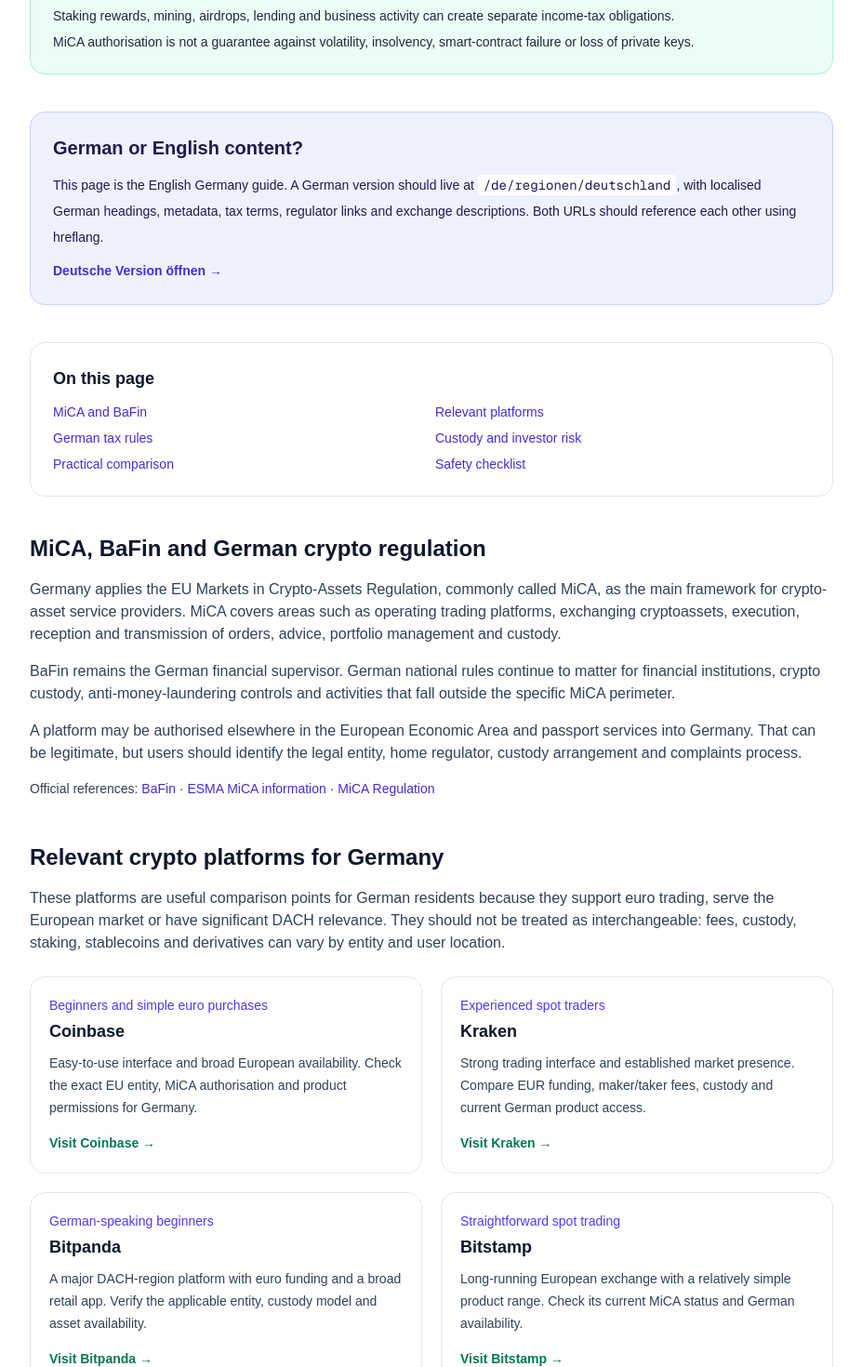
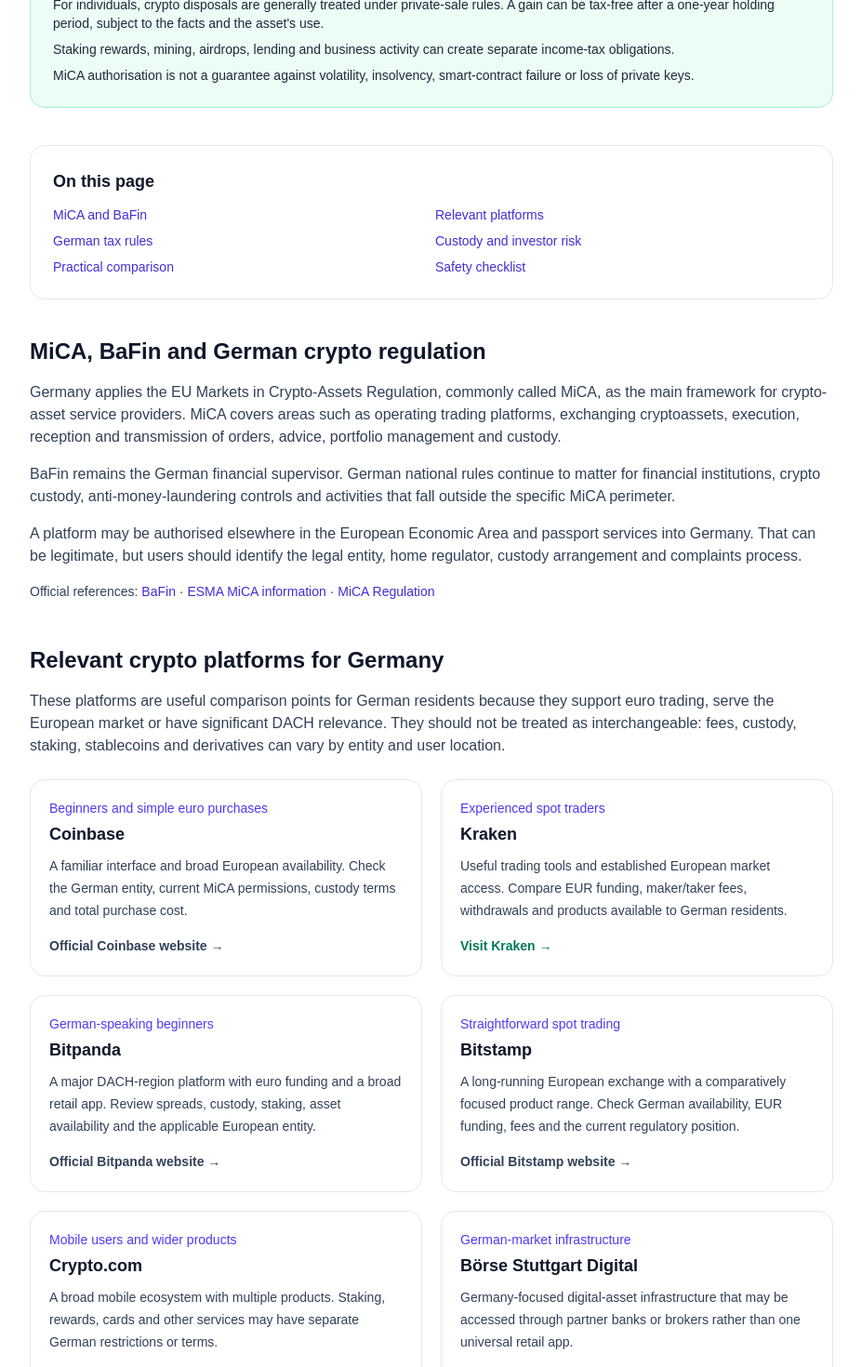
Before and after one commit to cryptosbeginner/cryptosbeginner, a Next.js app: page /regions/germany in a window 1280 px wide. Shown: the part 600-2070 px from the top of the page at 93% size, without its empty margins (176-1103 px from the left). Built offline with nearby package versions, Linux system fonts and the light colour scheme.

Commit message:
Refine Germany page language switch and exchange links

```diff
--- a/src/app/regions/germany/page.tsx
+++ b/src/app/regions/germany/page.tsx
@@ -6,6 +6,15 @@
   title: "Best Crypto Exchanges in Germany 2026",
   description:
     "2026 Germany crypto exchange guide: MiCA, BaFin, German tax rules, Coinbase, Kraken, Bitpanda, Bitstamp and custody considerations for residents.",
+  alternates: {
+    canonical: "https://www.cryptosbeginner.com/regions/germany",
+    languages: {
+      en: "https://www.cryptosbeginner.com/regions/germany",
+      de: "https://www.cryptosbeginner.com/de/deutschland",
+      "x-default":
+        "https://www.cryptosbeginner.com/regions/germany",
+    },
+  },
 };
 
 const UPDATED = "2026-08-21";
@@ -15,43 +24,49 @@
     name: "Coinbase",
     bestFor: "Beginners and simple euro purchases",
     note:
-      "Easy-to-use interface and broad European availability. Check the exact EU entity, MiCA authorisation and product permissions for Germany.",
-    href: "https://go.cryptosbeginner.com/coinbase",
+      "A familiar interface and broad European availability. Check the German entity, current MiCA permissions, custody terms and total purchase cost.",
+    href: "https://www.coinbase.com/de",
+    affiliate: false,
   },
   {
     name: "Kraken",
     bestFor: "Experienced spot traders",
     note:
-      "Strong trading interface and established market presence. Compare EUR funding, maker/taker fees, custody and current German product access.",
+      "Useful trading tools and established European market access. Compare EUR funding, maker/taker fees, withdrawals and products available to German residents.",
     href: "https://go.cryptosbeginner.com/Kraken",
+    affiliate: true,
   },
   {
     name: "Bitpanda",
     bestFor: "German-speaking beginners",
     note:
-      "A major DACH-region platform with euro funding and a broad retail app. Verify the applicable entity, custody model and asset availability.",
-    href: "https://go.cryptosbeginner.com/Bitpanda",
+      "A major DACH-region platform with euro funding and a broad retail app. Review spreads, custody, staking, asset availability and the applicable European entity.",
+    href: "https://www.bitpanda.com/en",
+    affiliate: false,
   },
   {
     name: "Bitstamp",
     bestFor: "Straightforward spot trading",
     note:
-      "Long-running European exchange with a relatively simple product range. Check its current MiCA status and German availability.",
-    href: "https://go.cryptosbeginner.com/Bitstamp",
+      "A long-running European exchange with a comparatively focused product range. Check German availability, EUR funding, fees and the current regulatory position.",
+    href: "https://www.bitstamp.net",
+    affiliate: false,
   },
   {
     name: "Crypto.com",
     bestFor: "Mobile users and wider products",
     note:
-      "Large app ecosystem and multiple products. German availability, staking, rewards and other services can be restricted by regulation.",
+      "A broad mobile ecosystem with multiple products. Staking, rewards, cards and other services may have separate German restrictions or terms.",
     href: "https://go.cryptosbeginner.com/CryptoCom",
+    affiliate: true,
   },
   {
     name: "Börse Stuttgart Digital",
     bestFor: "German-market infrastructure",
     note:
-      "A Germany-focused digital-asset infrastructure provider. Retail access may be delivered through partner banks or brokers rather than one universal app.",
+      "Germany-focused digital-asset infrastructure that may be accessed through partner banks or brokers rather than one universal retail app.",
     href: "https://www.boerse-stuttgart.de",
+    affiliate: false,
   },
 ];
 
@@ -61,8 +76,20 @@
       <Header />
 
       <main className="bg-white">
+        {/* Hero */}
         <section className="bg-slate-50 border-b">
           <div className="max-w-4xl mx-auto px-4 py-12">
+            <div className="mb-4 flex flex-wrap gap-3 text-sm">
+              <span className="text-slate-600">English</span>
+              <span className="text-slate-400">·</span>
+              <Link
+                href="/de/deutschland"
+                className="text-indigo-700 hover:underline"
+              >
+                Deutsch
+              </Link>
+            </div>
+
             <p className="text-sm font-medium text-indigo-600 mb-2">
               Updated <time dateTime={UPDATED}>August 2026</time> · By
               Alex Rivera
@@ -84,6 +111,7 @@
           </div>
         </section>
 
+        {/* TL;DR */}
         <section className="max-w-4xl mx-auto px-4 py-10">
           <div className="bg-emerald-50 border border-emerald-200 rounded-2xl p-6">
             <h2 className="text-xl font-bold text-emerald-900 mb-3">
@@ -123,32 +151,7 @@
           </div>
         </section>
 
-        <section className="max-w-4xl mx-auto px-4 pb-10">
-          <div className="rounded-2xl border border-indigo-200 bg-indigo-50 p-6">
-            <h2 className="text-xl font-bold text-indigo-950 mb-3">
-              German or English content?
-            </h2>
-
-            <p className="text-sm leading-7 text-indigo-950">
-              This page is the English Germany guide. A German version
-              should live at{" "}
-              <code className="rounded bg-white px-1.5 py-0.5">
-                /de/regionen/deutschland
-              </code>
-              , with localised German headings, metadata, tax terms,
-              regulator links and exchange descriptions. Both URLs should
-              reference each other using hreflang.
-            </p>
-
-            <Link
-              href="/de/regionen/deutschland"
-              className="mt-3 inline-flex text-sm font-semibold text-indigo-700 hover:underline"
-            >
-              Deutsche Version öffnen →
-            </Link>
-          </div>
-        </section>
-
+        {/* Table of contents */}
         <section className="max-w-4xl mx-auto px-4 pb-10">
           <div className="rounded-2xl border border-slate-200 p-6">
             <h2 className="text-lg font-bold text-slate-900 mb-3">
@@ -195,6 +198,7 @@
           </div>
         </section>
 
+        {/* Regulatory framework */}
         <section id="framework" className="max-w-4xl mx-auto px-4 pb-12">
           <h2 className="text-2xl font-bold text-slate-900 mb-4">
             MiCA, BaFin and German crypto regulation
@@ -254,6 +258,7 @@
           </p>
         </section>
 
+        {/* Platforms */}
         <section id="platforms" className="max-w-4xl mx-auto px-4 pb-12">
           <h2 className="text-2xl font-bold text-slate-900 mb-4">
             Relevant crypto platforms for Germany
@@ -289,16 +294,27 @@
                 <a
                   href={platform.href}
                   target="_blank"
-                  rel="noopener noreferrer sponsored"
-                  className="mt-4 inline-flex text-sm font-semibold text-emerald-700 hover:underline"
+                  rel={
+                    platform.affiliate
+                      ? "noopener noreferrer sponsored"
+                      : "noopener noreferrer"
+                  }
+                  className={`mt-4 inline-flex text-sm font-semibold hover:underline ${
+                    platform.affiliate
+                      ? "text-emerald-700"
+                      : "text-slate-700"
+                  }`}
                 >
-                  Visit {platform.name} →
+                  {platform.affiliate
+                    ? `Visit ${platform.name} →`
+                    : `Official ${platform.name} website →`}
                 </a>
               </div>
             ))}
           </div>
         </section>
 
+        {/* Tax */}
         <section id="tax" className="max-w-4xl mx-auto px-4 pb-12">
           <h2 className="text-2xl font-bold text-slate-900 mb-4">
             German crypto tax basics
@@ -349,6 +365,7 @@
           </p>
         </section>
 
+        {/* Custody */}
         <section id="custody" className="max-w-4xl mx-auto px-4 pb-12">
           <h2 className="text-2xl font-bold text-slate-900 mb-4">
             Custody, stablecoins and consumer risk
@@ -406,6 +423,7 @@
           </div>
         </section>
 
+        {/* Comparison */}
         <section id="comparison" className="max-w-4xl mx-auto px-4 pb-12">
           <h2 className="text-2xl font-bold text-slate-900 mb-4">
             Practical comparison for Germany
@@ -444,12 +462,12 @@
                   </td>
                   <td className="px-4 py-3">
                     <a
-                      href="https://go.cryptosbeginner.com/coinbase"
+                      href="https://www.coinbase.com/de"
                       target="_blank"
-                      rel="noopener noreferrer sponsored"
-                      className="text-emerald-700 font-medium hover:underline"
+                      rel="noopener noreferrer"
+                      className="text-slate-700 font-medium hover:underline"
                     >
-                      Coinbase →
+                      Official website →
                     </a>
                   </td>
                 </tr>
@@ -472,7 +490,7 @@
                       rel="noopener noreferrer sponsored"
                       className="text-emerald-700 font-medium hover:underline"
                     >
-                      Kraken →
+                      Visit Kraken →
                     </a>
                   </td>
                 </tr>
@@ -490,35 +508,35 @@
                   </td>
                   <td className="px-4 py-3">
                     <a
-                      href="https://go.cryptosbeginner.com/Bitpanda"
+                      href="https://www.bitpanda.com/en"
                       target="_blank"
-                      rel="noopener noreferrer sponsored"
-                      className="text-emerald-700 font-medium hover:underline"
+                      rel="noopener noreferrer"
+                      className="text-slate-700 font-medium hover:underline"
                     >
-                      Bitpanda →
+                      Official website →
                     </a>
                   </td>
                 </tr>
 
                 <tr>
                   <td className="px-4 py-3 font-medium text-slate-900">
-                    Bitstamp / Crypto.com
+                    Bitstamp
                   </td>
                   <td className="px-4 py-3">
-                    Spot trading and mobile users.
+                    Straightforward spot trading.
                   </td>
                   <td className="px-4 py-3">
-                    Verify the EU entity, MiCA permission and product
-                    restrictions for German residents.
+                    Verify the EU entity, current permission and German
+                    product restrictions.
                   </td>
                   <td className="px-4 py-3">
                     <a
-                      href="https://go.cryptosbeginner.com/Bitstamp"
+                      href="https://www.bitstamp.net"
                       target="_blank"
-                      rel="noopener noreferrer sponsored"
-                      className="text-emerald-700 font-medium hover:underline"
+                      rel="noopener noreferrer"
+                      className="text-slate-700 font-medium hover:underline"
                     >
-                      Bitstamp →
+                      Official website →
                     </a>
                   </td>
                 </tr>
@@ -548,6 +566,7 @@
           </div>
         </section>
 
+        {/* Checklist */}
         <section id="checklist" className="max-w-4xl mx-auto px-4 pb-12">
           <h2 className="text-2xl font-bold text-slate-900 mb-4">
             Germany crypto exchange checklist
@@ -604,6 +623,7 @@
           </ul>
         </section>
 
+        {/* CTA */}
         <section className="max-w-4xl mx-auto px-4 pb-12">
           <div className="rounded-2xl border border-slate-200 bg-slate-50 p-6">
             <h2 className="text-xl font-semibold text-slate-900 mb-2">
@@ -611,21 +631,20 @@
             </h2>
 
             <p className="text-sm text-slate-700 mb-3">
-              Start with a MiCA-authorised or clearly registered European
-              platform that supports EUR funding and provides usable
-              transaction records. Keep trading capital separate from
-              long-term holdings and obtain German tax advice if you stake,
-              lend, trade frequently or use DeFi.
+              Start with a European platform that supports EUR funding
+              and provides usable transaction records. Keep trading
+              capital separate from long-term holdings and obtain German
+              tax advice if you stake, lend, trade frequently or use DeFi.
             </p>
 
             <div className="flex flex-wrap gap-3">
               <a
-                href="https://go.cryptosbeginner.com/coinbase"
+                href="https://www.coinbase.com/de"
                 target="_blank"
-                rel="noopener noreferrer sponsored"
-                className="bg-emerald-600 text-white font-semibold px-5 py-2.5 rounded-lg hover:bg-emerald-700"
+                rel="noopener noreferrer"
+                className="bg-slate-900 text-white font-semibold px-5 py-2.5 rounded-lg hover:bg-slate-800"
               >
-                Coinbase
+                Coinbase official
               </a>
 
               <a
@@ -638,17 +657,18 @@
               </a>
 
               <a
-                href="https://go.cryptosbeginner.com/Bitpanda"
+                href="https://www.bitpanda.com/en"
                 target="_blank"
-                rel="noopener noreferrer sponsored"
-                className="bg-emerald-600 text-white font-semibold px-5 py-2.5 rounded-lg hover:bg-emerald-700"
+                rel="noopener noreferrer"
+                className="bg-slate-900 text-white font-semibold px-5 py-2.5 rounded-lg hover:bg-slate-800"
               >
-                Bitpanda
+                Bitpanda official
               </a>
             </div>
           </div>
         </section>
 
+        {/* Disclaimer */}
         <section className="bg-slate-50 border-t">
           <div className="max-w-4xl mx-auto px-4 py-8 text-sm text-slate-600">
             <p>
```
